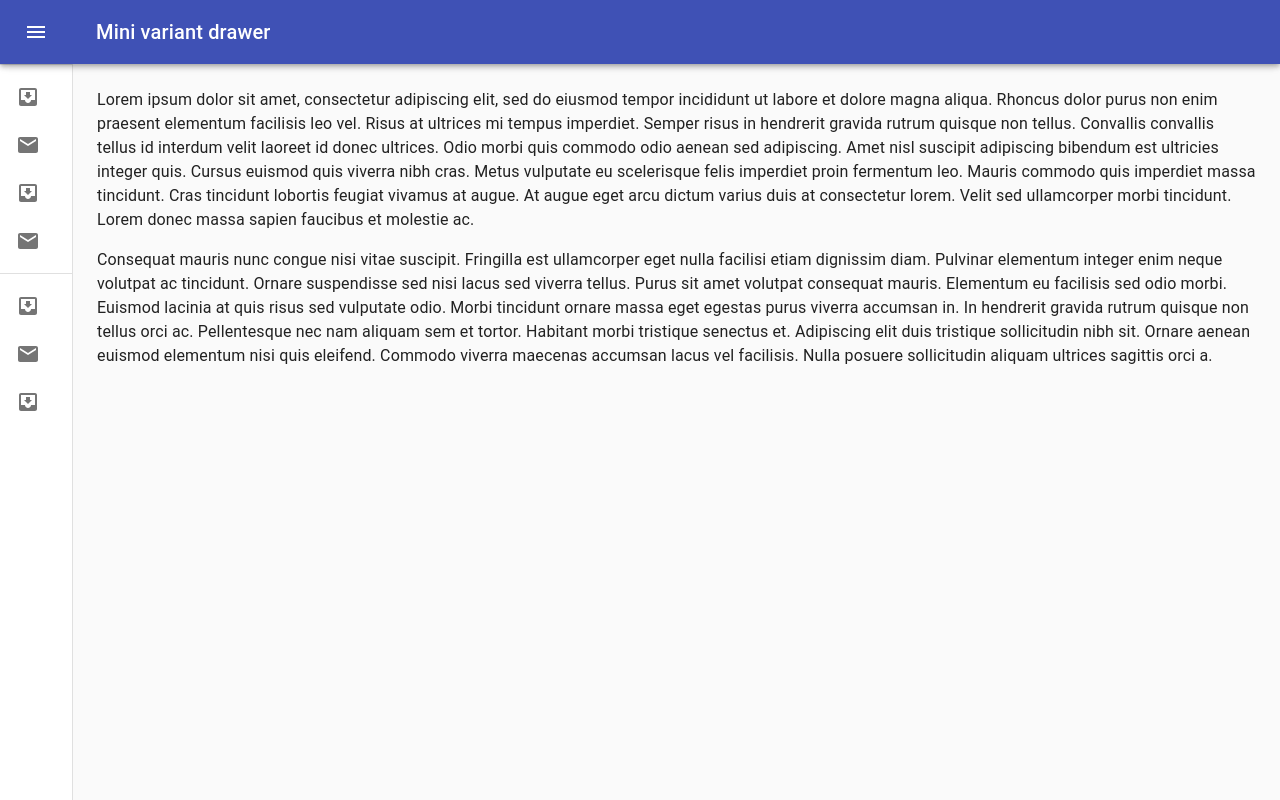
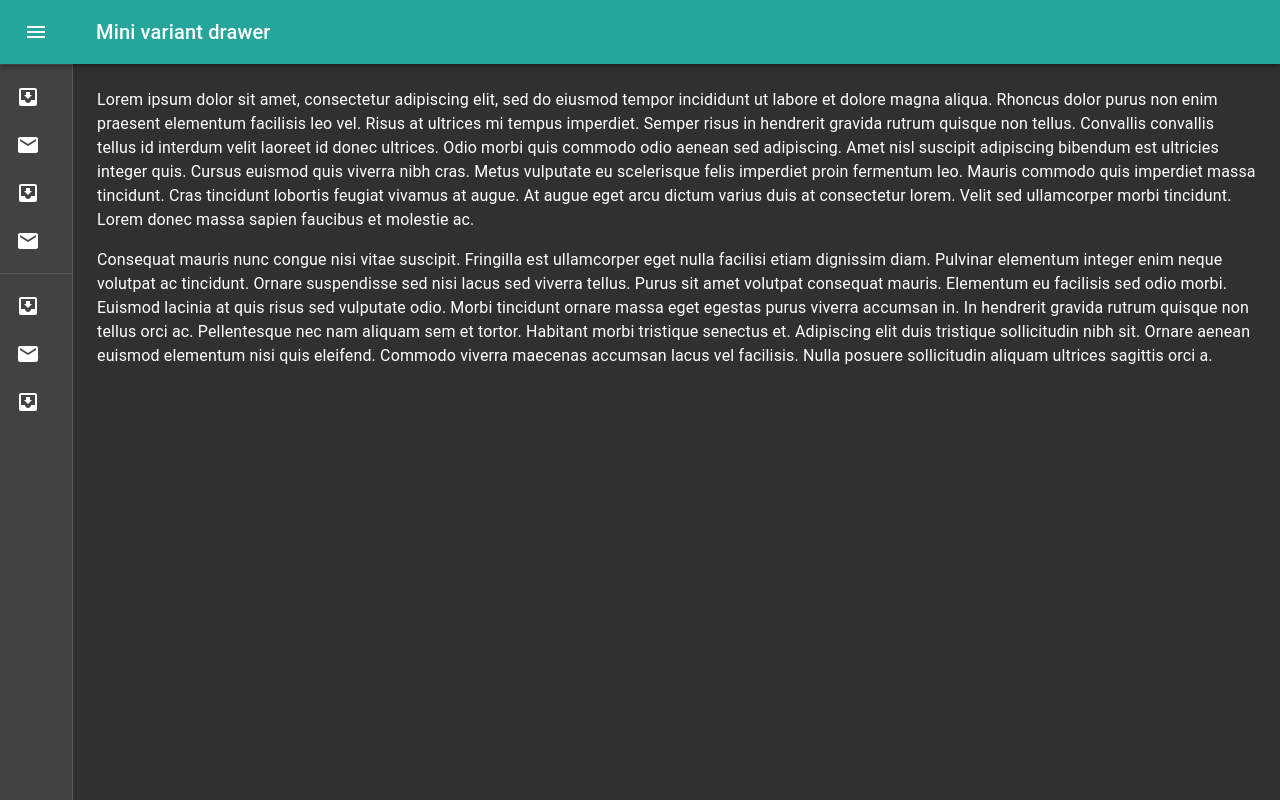
Before and after one commit to iding-ir/typescript-redux-mui-template, a React (Create React App) app: page / in a window 1280 px wide. Built offline with nearby package versions, Linux system fonts and the light colour scheme.

Commit message:
Customize Material-UI theme

```diff
--- a/src/App.tsx
+++ b/src/App.tsx
@@ -1,5 +1,4 @@
 import React from "react";
-import CssBaseline from "@material-ui/core/CssBaseline";
 
 import Wrapper from "./components/Wrapper/Wrapper";
 import Header from "./components/Header/Header";
@@ -9,8 +8,6 @@ import Content from "./components/Content/Content";
 const App = () => {
   return (
     <Wrapper>
-      <CssBaseline />
-
       <Header />
 
       <Sidebar />
--- a/src/index.tsx
+++ b/src/index.tsx
@@ -1,16 +1,22 @@
 import React from "react";
 import ReactDOM from "react-dom";
 import { Provider } from "react-redux";
+import { CssBaseline, ThemeProvider } from "@material-ui/core";
 
 import "./index.css";
 import App from "./App";
 import * as serviceWorker from "./serviceWorker";
 import store from "./stores";
+import theme from "./theme";
 
 ReactDOM.render(
   <React.StrictMode>
     <Provider store={store}>
-      <App />
+      <ThemeProvider theme={theme}>
+        <CssBaseline />
+
+        <App />
+      </ThemeProvider>
     </Provider>
   </React.StrictMode>,
   document.getElementById("root")
--- /dev/null
+++ b/src/theme/index.tsx
@@ -0,0 +1,22 @@
+import { teal, amber } from "@material-ui/core/colors";
+import { createMuiTheme } from "@material-ui/core/styles";
+
+const theme = createMuiTheme({
+  palette: {
+    type: "dark",
+    primary: {
+      light: teal[200],
+      main: teal[400],
+      dark: teal[800],
+      contrastText: "#ffffff",
+    },
+    secondary: {
+      light: amber[200],
+      main: amber[400],
+      dark: amber[800],
+      contrastText: "#000000",
+    },
+  },
+});
+
+export default theme;
```
